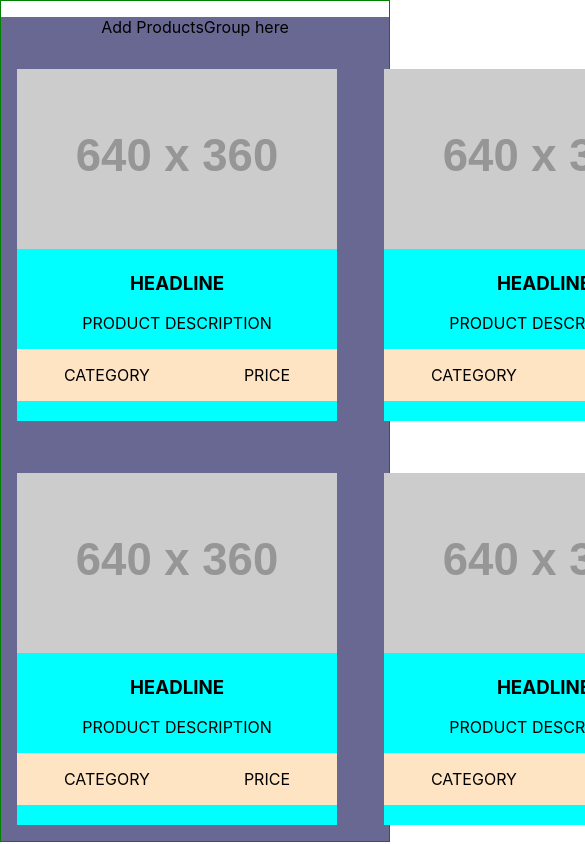
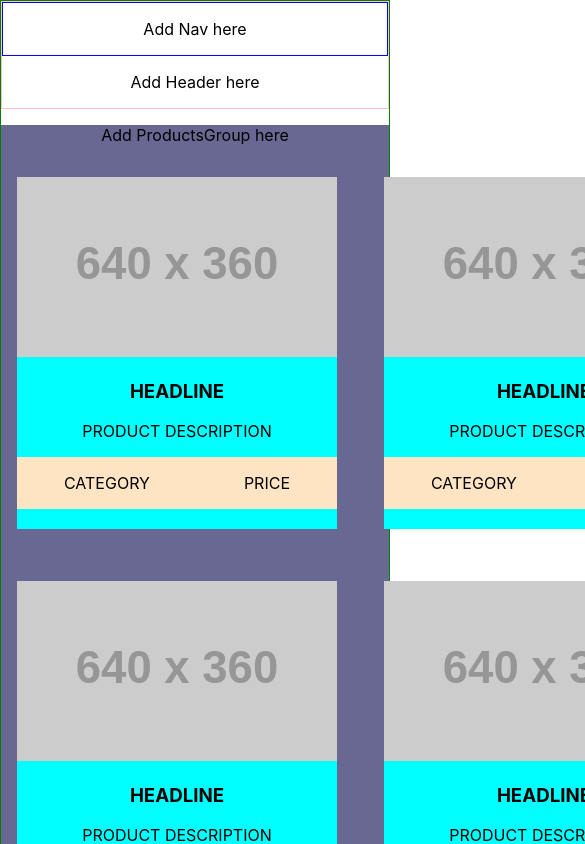
Before and after one commit to nicfheorais/10-jun-2022-scott-troy-julija-sinead, a React (Create React App) app: page / in a window 390 px wide. Shown: the top 844 px of the page, 585 px wide, since content can reach past the window. Built offline with nearby package versions, Linux system fonts and the light colour scheme.

Commit message:
changed the grid dimentions

```diff
--- a/src/components/App/App.js
+++ b/src/components/App/App.js
@@ -6,9 +6,9 @@ import Footer from "../Footer/Footer.js";
 function App() {
     return (
         <div className={css.app}>
-            {/* <Header /> */}
+            <Header />
             <ProductsGroup />
-            {/* <Footer /> */}
+            <Footer />
         </div>
     );
 }
--- a/src/components/ProductsGroup/ProductsGroup.module.css
+++ b/src/components/ProductsGroup/ProductsGroup.module.css
@@ -11,3 +11,15 @@
     justify-items: center;
     align-items: center;
 }
+
+@media only screen and (max-width: 1050px) {
+    .productsCards {
+        display: grid;
+        grid-template-columns: repeat(2, 1fr);
+        grid-template-rows: 1fr;
+        grid-column-gap: 15px;
+        grid-row-gap: 20px;
+        justify-items: center;
+        align-items: center;
+    }
+}
```
